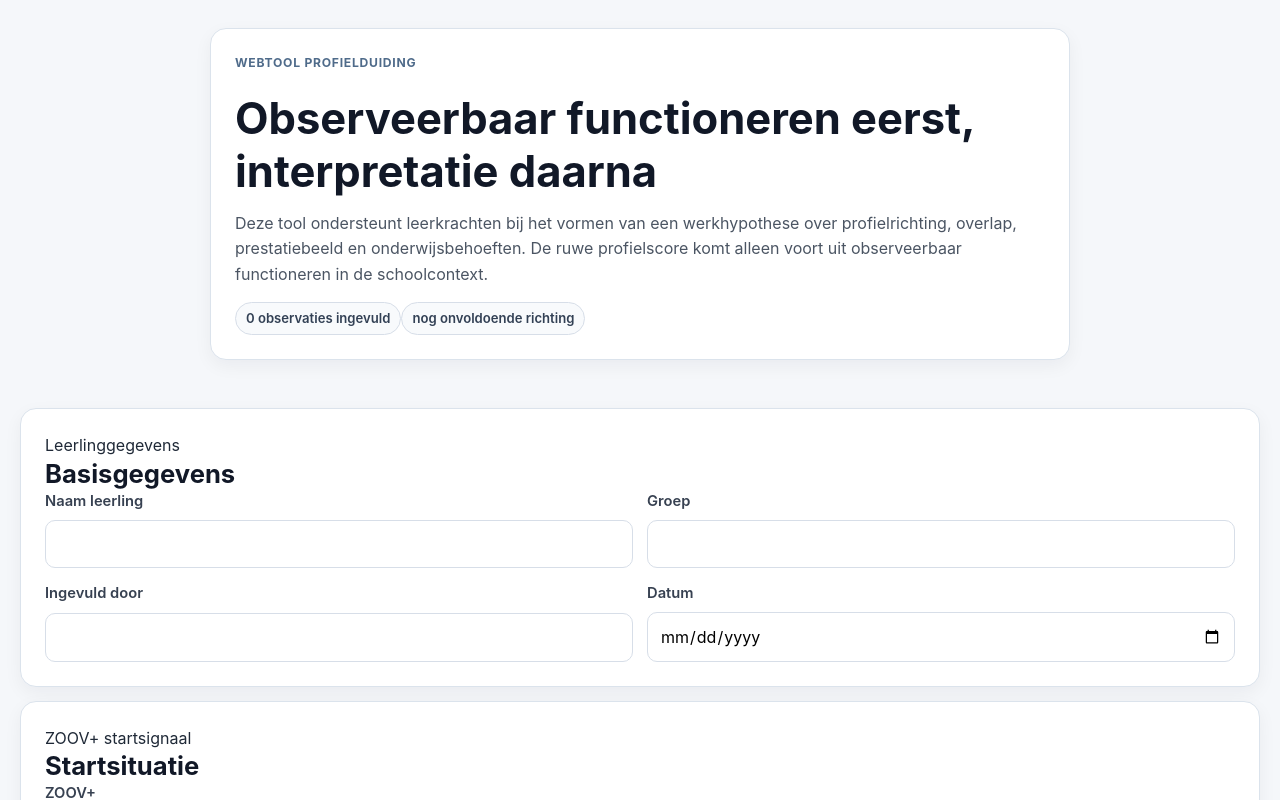
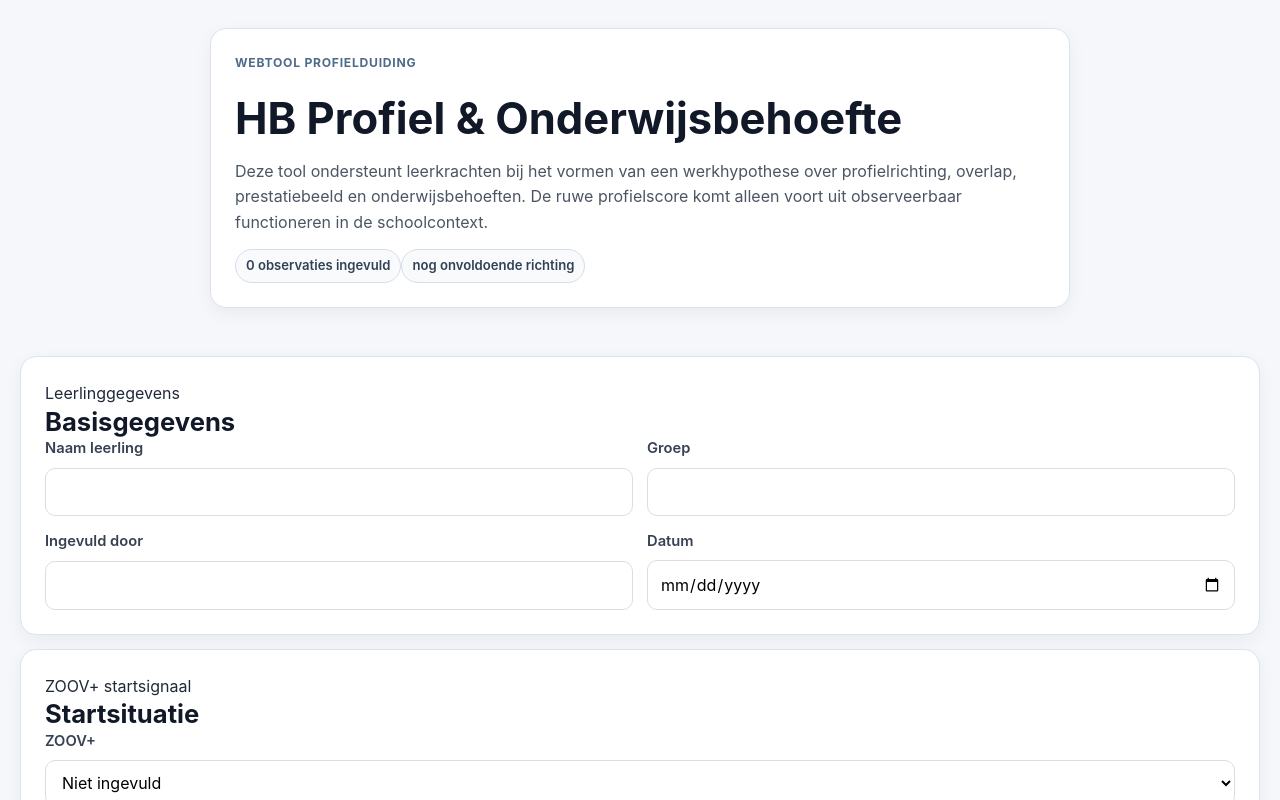
Before and after one commit to baschristiaans/Webtool-Onderwijsbehoefte, a React (Vite) app: page / in a window 1280 px wide. Shown: the top 800 px of the page. Built offline with nearby package versions, Linux system fonts and the light colour scheme.

Commit message:
Wijziging Header

```diff
--- a/src/App.jsx
+++ b/src/App.jsx
@@ -428,7 +428,7 @@ function App() {
   <div className="container hero-layout single-hero">
     <div className="hero-main">
       <p className="eyebrow">Webtool profielduiding</p>
-            <h1>Observeerbaar functioneren eerst, interpretatie daarna</h1>
+      <h1>HB Profiel & Onderwijsbehoefte</h1>
       <p className="intro">
         Deze tool ondersteunt leerkrachten bij het vormen van een
         werkhypothese over profielrichting, overlap, prestatiebeeld en
```
Lines whose indentation alone changed are shown as unchanged.
